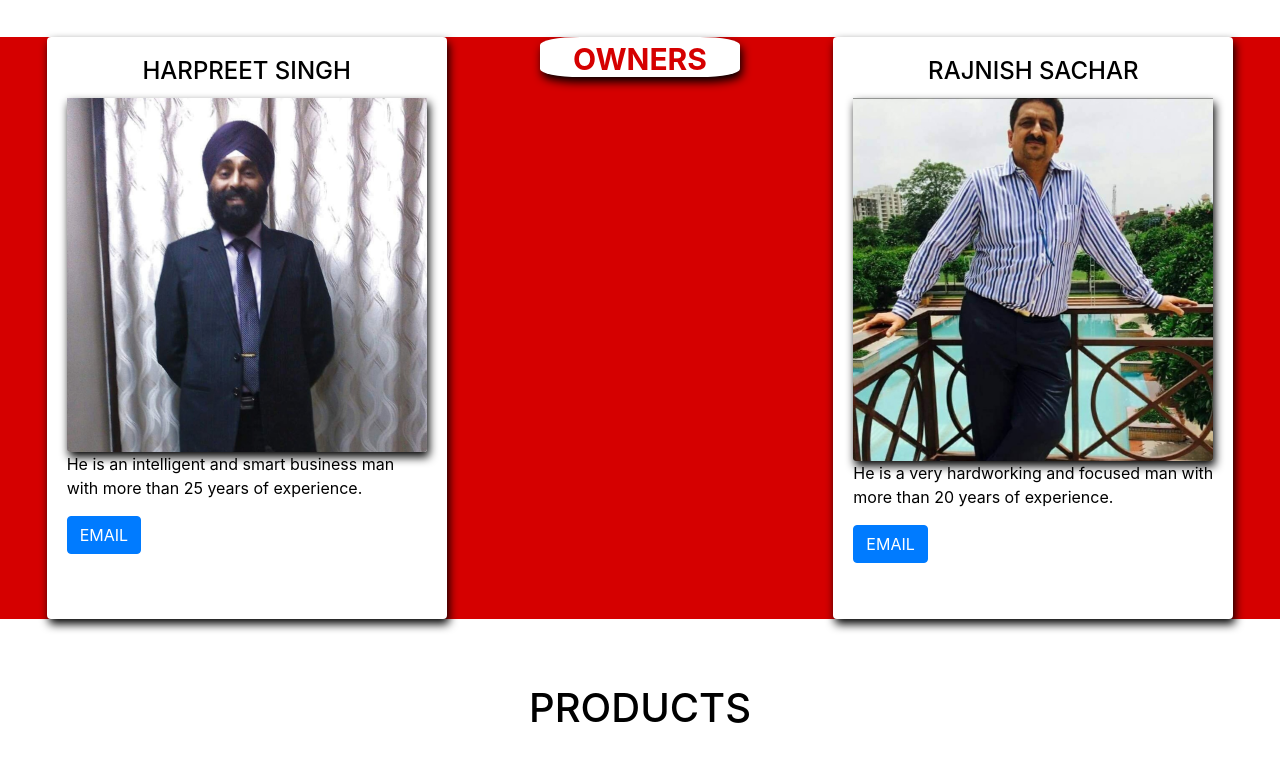
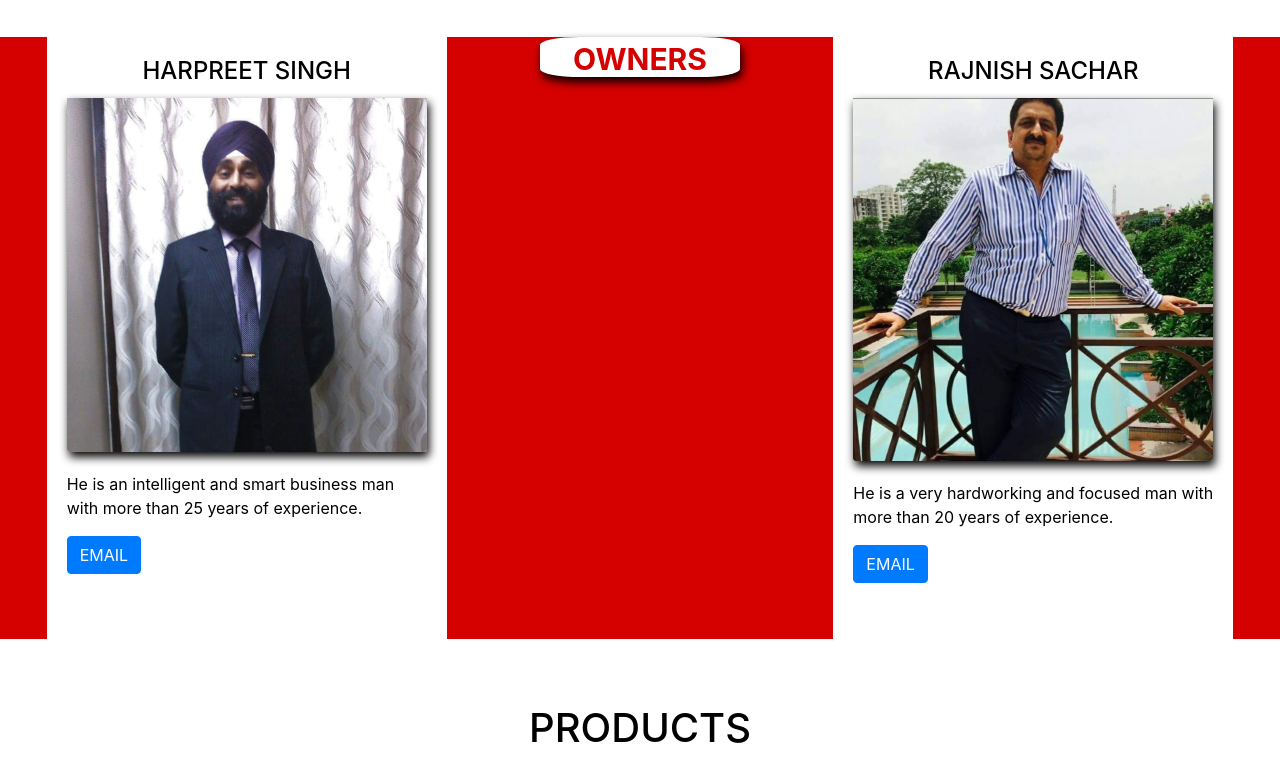
Before and after one commit to Pawandeep19/HighFidelityWebsite, a plain HTML site: page index.html in a window 1280 px wide. Shown: the part 1316-2095 px from the top of the page. Drawn offline with nearby package versions, Linux system fonts and the light colour scheme.

Commit message:
Update HFswitches.css

```diff
--- a/HFswitches.css
+++ b/HFswitches.css
@@ -94,8 +94,13 @@ height: 65px;
 }
 .card{
 	border:white;
-	box-shadow: 2px 5px 10px rgb(0,0,0);
+	/*box-shadow: 2px 5px 10px rgb(0,0,0);*/
 	transition: transform 1s;
+	font-size: bold;
+	border-radius: 0;
+
+}
+.card p{
 	font-size: bold;
 }
 .card h4{
@@ -104,6 +109,8 @@ height: 65px;
 }
 .card img{
 	box-shadow: 2px 5px 10px rgb(0,0,0);
+	margin-bottom: 20px;
+
 
 }
 .card:hover{
```
